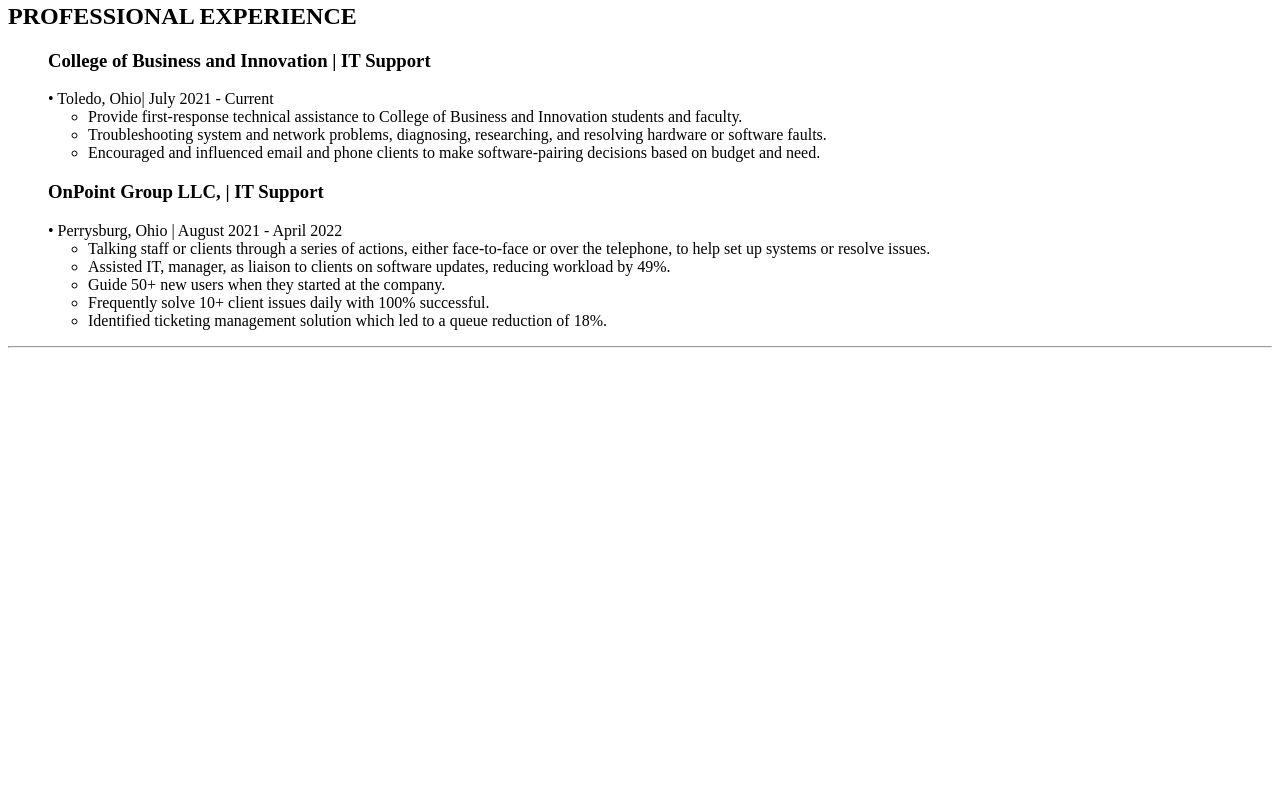
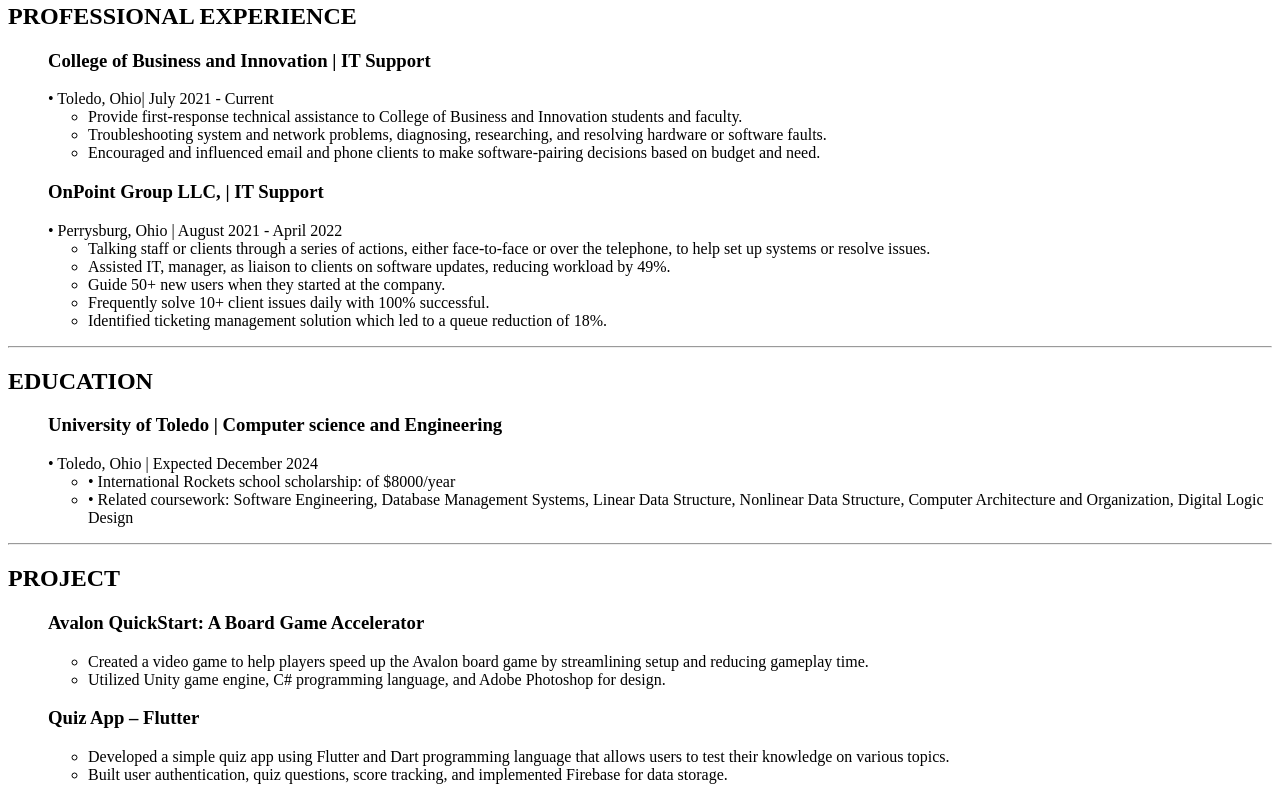
Before and after one commit to CV-Dinh/My-Resume, a plain HTML site: page index.html in a window 1280 px wide. Shown: the part 318-1118 px from the top of the page. Before the commit the page ends 800 px from the top, so only its background shows below. Drawn offline with Linux system fonts and the light colour scheme.

Commit message:
Add files via upload

```diff
--- a/index.html
+++ b/index.html
@@ -43,7 +43,35 @@
                 <li>Identified ticketing management solution which led to a queue reduction of 18%.</li>
             </ul>
         </ul>
-        <hr />
+    <hr />
+        <h2>EDUCATION</h2>
+        <ul>
+            <h3>University of Toledo | Computer science and Engineering</h3>
+
+            <a>• Toledo, Ohio | Expected December 2024</a> <br />
+            <ul>
+                <li>•	International Rockets school scholarship: of $8000/year</li>
+                <li>•	Related coursework: Software Engineering, Database Management Systems, Linear Data Structure, Nonlinear Data Structure, Computer Architecture and Organization, Digital Logic Design</li>
+            </ul>
+        </ul>
+    <hr />
+    <h2>PROJECT</h2>
+        <ul>
+            <h3>Avalon QuickStart: A Board Game Accelerator</h3>
+                <ul>
+                    <li>Created a video game to help players speed up the Avalon board game by streamlining setup and reducing gameplay time.</li>
+                    <li>Utilized Unity game engine, C# programming language, and Adobe Photoshop for design.</li>
+                </ul>
+        </ul>
+        <ul>
+            <h3>Quiz App – Flutter</h3>
+                <ul>
+                    <li>Developed a simple quiz app using Flutter and Dart programming language that allows users to test their knowledge on various topics.</li>
+                    <li>Built user authentication, quiz questions, score tracking, and implemented Firebase for data storage.</li>
+                </ul>
+        </ul>
+
+
 
 </body>
 </html>
```
